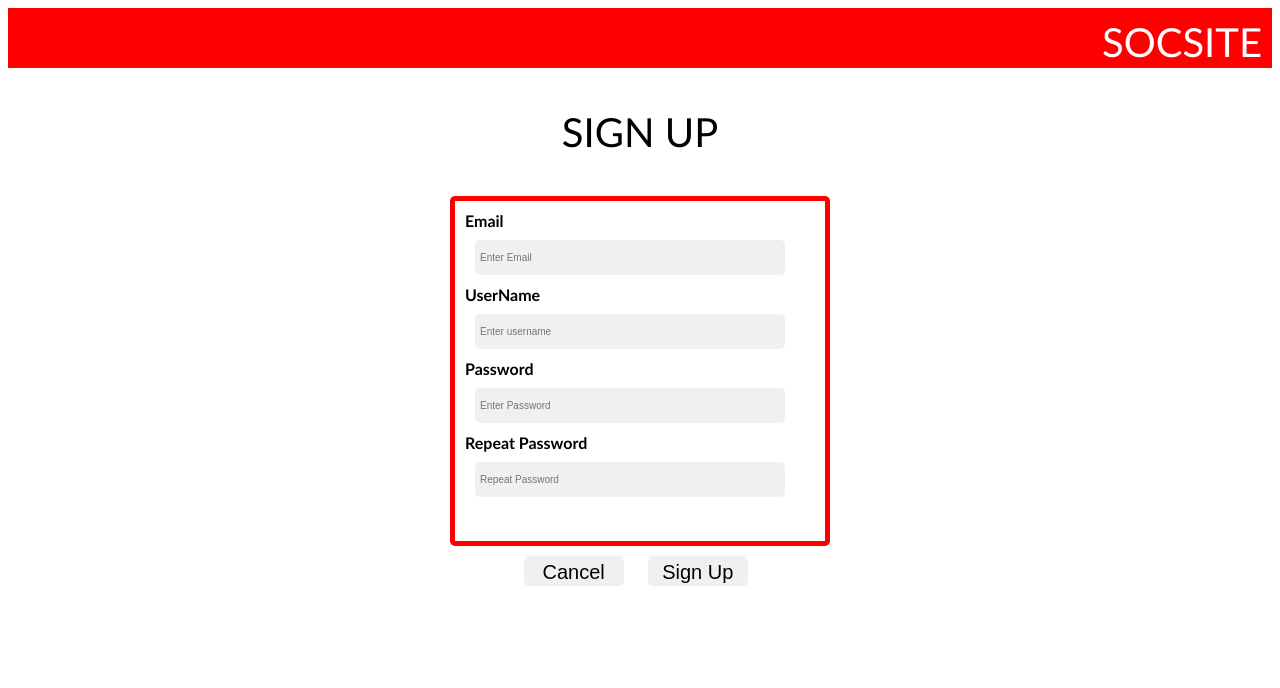
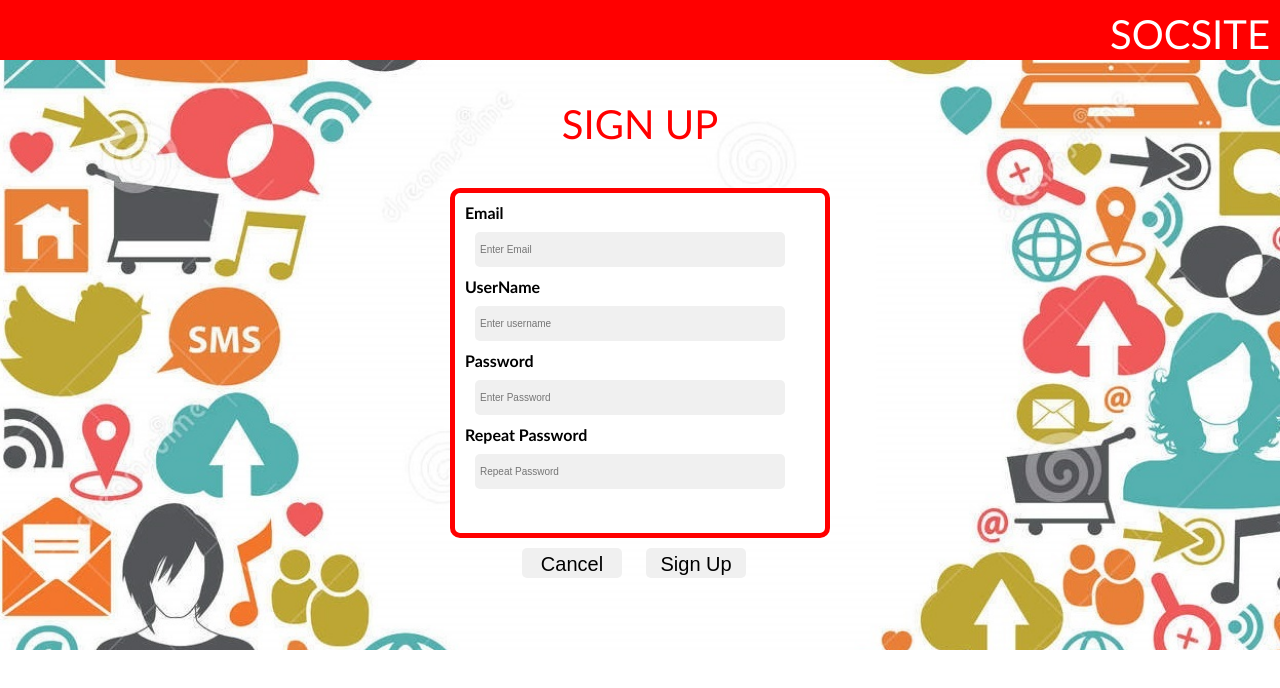
Before and after one commit to thisismakesh/siriussocial, a plain HTML site: page HTML/user_signuppage.html in a window 1280 px wide. Drawn offline with Linux system fonts and the light colour scheme; files whose address does not match are found by name.

Commit message:
no message

```diff
--- a/CSS/style1.css
+++ b/CSS/style1.css
@@ -61,5 +61,11 @@ header{ height:70px;background-color:red; }
 			background-position: center;
 			background-repeat: no-repeat;
 			background-size: cover;
-			opacity: 0.8;
 		}
+		.bg_login{
+			background-image: url('../images/login.png');
+			height:650px;
+			background-position: center;
+			background-repeat: no-repeat;
+			background-size: cover;
+		}
--- a/HTML/user_signuppage.html
+++ b/HTML/user_signuppage.html
@@ -1,12 +1,13 @@
 <!DOCTYPE html>
-<html>
+<html style="height: 100%; margin: 0;">
 <head>
 <link rel="stylesheet" type="text/css" href="../css/style1.css">
 <script src="../js/user_signuppage_script.js"> </script>
-<body>
+<body style="height: 100%; margin: 0;">
+	<section class="bg_login">
 		<header align="right" style="color:white;font-family: Trebuchet MS;font-size: 250%;background-color:red;">SOCSITE</header>
-	<p align="center" style="color:black;font-family: Trebuchet MS;font-size: 250%;">SIGN UP</p>
-		<form action="#" style="border:5px solid red; width:350px; border-radius:5px; height:320px; padding:10px; margin:auto; background-color:white;">
+		<p align="center" style="color:red;font-family: Trebuchet MS;font-size: 250%;">SIGN UP</p>
+			<form action="#" style="border:5px solid red; width:350px; border-radius:10px; height:320px; padding:10px; margin:auto; background-color:white;">
 				<section>
 					<span><b>Email</b></span><span class="textbox" id="emailval" style="color:red;font-size:14px;background-color:white;"></span><br>
 					<input type="email" id="email" placeholder="Enter Email" class="textbox" onblur='check();'>
@@ -28,6 +29,7 @@
 			  <button type="submit" class="textbox btn" onclick='checkpswr();' style="text-align:center; position:relative; right:20%; left:40%;">Sign Up</button>
 			</section>
 		</form>
+	</section>
 </body>
 </head>
 </html>
```
Also changed, not shown: HTML/user_loginpage.html (+5 -3 lines), IMAGES/login.png (added). Lines whose indentation alone changed are shown as unchanged.
